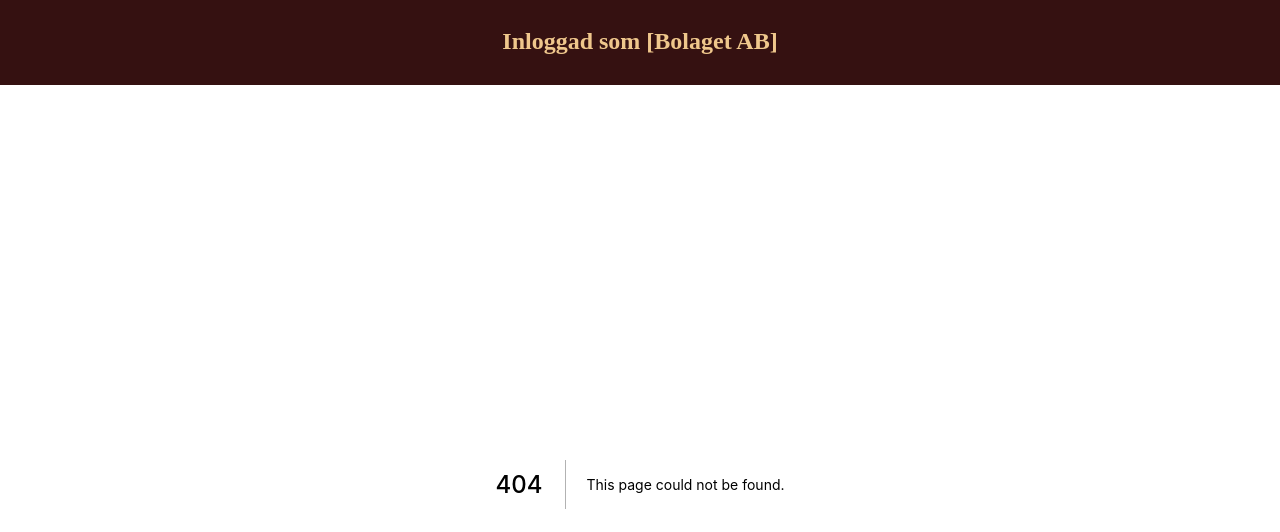
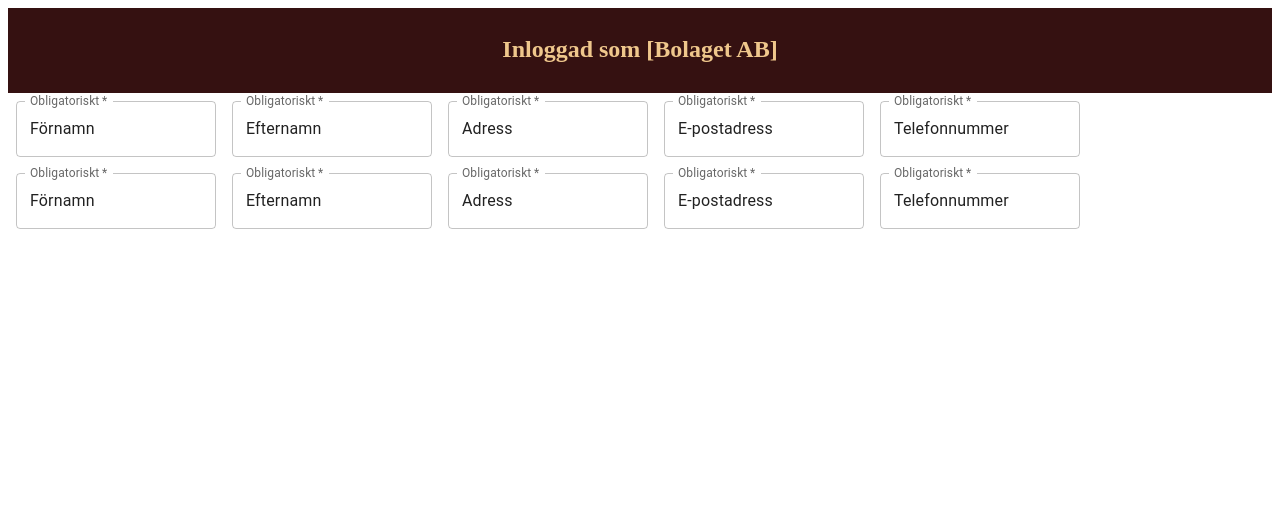
Before and after one commit to isthisthereallife/schoolproject-with-SpringBoot-NextJS, a Next.js app in the folder frontend/: page /registeruser in a window 1280 px wide. Before the commit this address had no page. Shown: the top 532 px of the page. Built offline with nearby package versions, Linux system fonts and the light colour scheme.

Commit message:
registeruser added

```diff
--- a/frontend/components/minabokningarcomponent.jsx
+++ b/frontend/components/minabokningarcomponent.jsx
@@ -1,5 +1,4 @@
 import React, { useEffect, useState } from 'react'
-import Link from 'next/link'
 import PropTypes from 'prop-types'
 
 
--- /dev/null
+++ b/frontend/components/registerusercomponent.jsx
@@ -0,0 +1,50 @@
+import * as React from 'react';
+import Box from '@mui/material/Box';
+import TextField from '@mui/material/TextField';
+
+export default function RegisterUserComponent() {
+    return (
+        <Box
+            components="form"
+            sx={{
+                '& .MuiTextField-root':
+                {
+                    m: 1,
+                    width: '25ch'
+                }
+            }}
+            noValidate
+            autoComplete="off"
+        >
+                <TextField
+                    required
+                    id="outlined-required"
+                    label="Obligatoriskt"
+                    defaultValue="Förnamn"
+                />
+                 <TextField
+                    required
+                    id="outlined-required"
+                    label="Obligatoriskt"
+                    defaultValue="Efternamn"
+                />
+                 <TextField
+                    required
+                    id="outlined-required"
+                    label="Obligatoriskt"
+                    defaultValue="Adress"
+                />
+                 <TextField
+                    required
+                    id="outlined-required"
+                    label="Obligatoriskt"
+                    defaultValue="E-postadress"
+                />
+                 <TextField
+                    required
+                    id="outlined-required"
+                    label="Obligatoriskt"
+                    defaultValue="Telefonnummer"
+                />
+         </Box>)
+}
--- a/frontend/package.json
+++ b/frontend/package.json
@@ -3,7 +3,10 @@
   "version": "0.1.0",
   "private": true,
   "dependencies": {
+    "@emotion/react": "^11.7.1",
+    "@emotion/styled": "^11.6.0",
     "@material-ui/core": "^4.12.3",
+    "@mui/material": "^5.2.8",
     "@testing-library/jest-dom": "^5.16.1",
     "@testing-library/react": "^12.1.2",
     "@testing-library/user-event": "^13.5.0",
--- a/frontend/pages/_app.jsx
+++ b/frontend/pages/_app.jsx
@@ -1,6 +1,7 @@
 import React from 'react'
 import PropTypes from 'prop-types'
 import Navbar from '../components/navbar'
+import UserSignUp from '../components/registerusercomponent'
 StadaFint.propTypes = {
   Component: PropTypes.func,
   pageProps: PropTypes.object
@@ -11,6 +12,7 @@ function StadaFint({ Component, pageProps }) {
     <>
     <Navbar />
     <Component {...pageProps}/>
+    <UserSignUp />
     </>
   )
 }
--- a/frontend/pages/index.jsx
+++ b/frontend/pages/index.jsx
@@ -5,6 +5,7 @@ function HomePage() {
   return <>
   <div className={styles.main}>
     <h1>Inloggningssida</h1>
+    <button><Link href="/registeruser">Registrera användare</Link></button>
     <button><Link href="/minabokningar">MINA BOKNINGAR</Link></button>
     <div>Gå till <Link href="/booking">bokning</Link></div>
     </div>
--- /dev/null
+++ b/frontend/pages/registeruser.jsx
@@ -0,0 +1,10 @@
+import React from 'react'
+import RegisterUserComponent from '../components/registerusercomponent'
+
+function RegisterUser() {
+    return (
+        <RegisterUserComponent />
+    )
+}
+
+export default RegisterUser
```
Also changed, not shown: frontend/.eslintrc.json, 1 other file (tests, documents, lock files or other folders).
